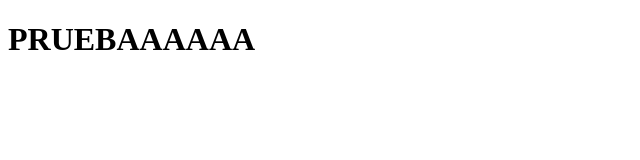
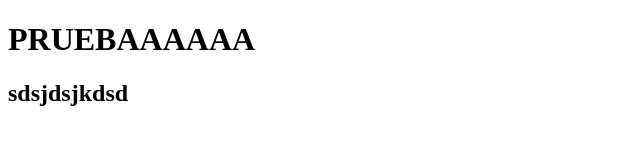
Before and after one commit to cesardan18/Pruebaaaaa, a plain HTML site: page index.html in a window 1280 px wide. Shown: the whole page, without its empty margins (0-640 px from the left). Drawn offline with Linux system fonts and the light colour scheme.

Commit message:
miSegundoCommit

```diff
--- a/index.html
+++ b/index.html
@@ -7,5 +7,6 @@
 </head>
 <body>
     <h1>PRUEBAAAAAA</h1>
+    <h2>sdsjdsjkdsd</h2>
 </body>
 </html>
```
